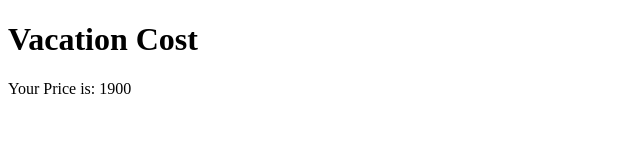
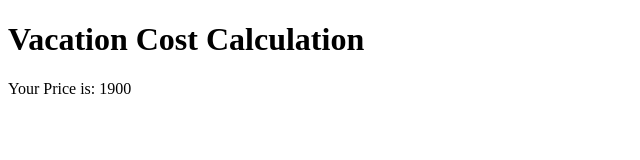
Before and after one commit to shahinself/vacation-cost-calculation, a plain HTML site: page index.html in a window 1280 px wide. Shown: the whole page, without its empty margins (0-640 px from the left). Drawn offline with Linux system fonts and the light colour scheme.

Commit message:
first commit

```diff
--- a/index.html
+++ b/index.html
@@ -7,7 +7,7 @@
     <title>Document</title>
 </head>
 <body>
-    <h1>Vacation Cost</h1>
+    <h1>Vacation Cost Calculation</h1>
 
 
     <script>
```
